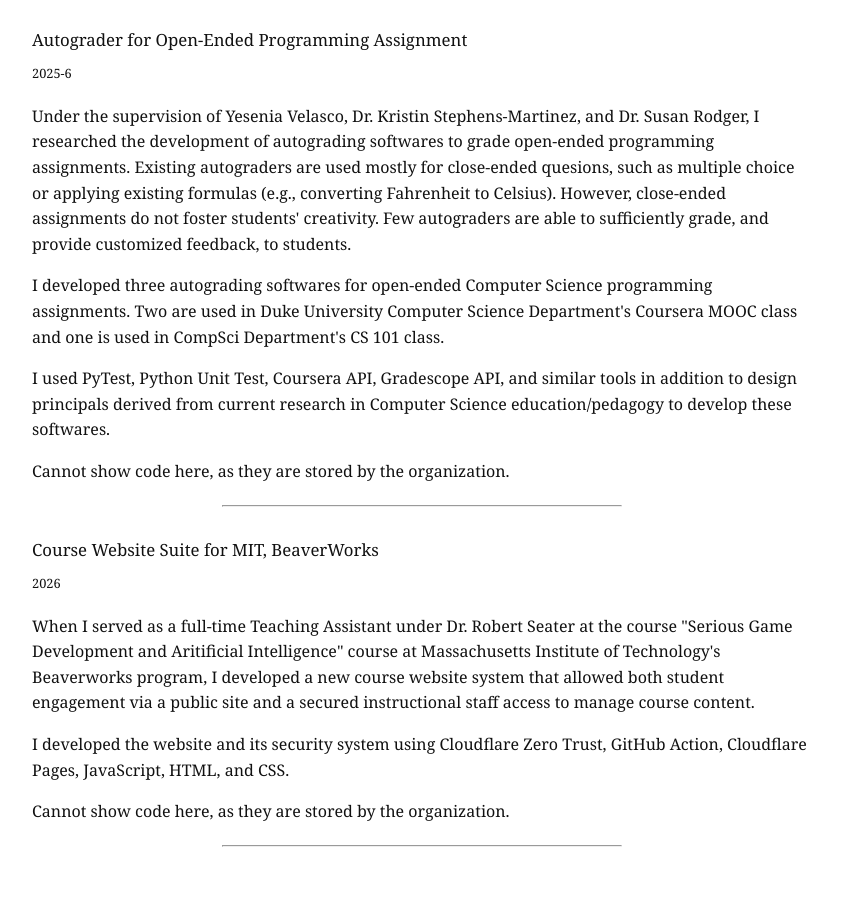
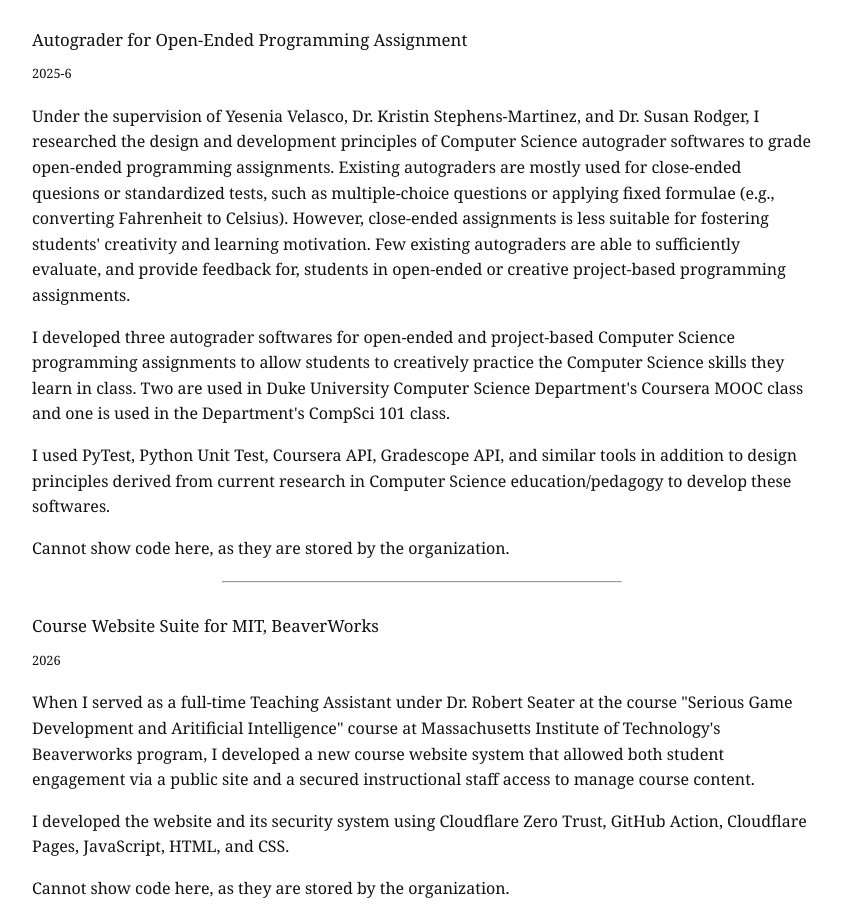
Before and after one commit to zzou21/zzou21.github.io, a plain HTML site: page pages/digitalHumanities.html in a window 1280 px wide. Shown: the part 5368-6272 px from the top of the page, without its empty margins (218-1059 px from the left). Before the commit the page ends 6229 px from the top, so only its background shows below. Drawn offline with Linux system fonts and the light colour scheme.

Commit message:
updated website phrasing

```diff
--- a/pages/digitalHumanities.html
+++ b/pages/digitalHumanities.html
@@ -194,9 +194,9 @@
   <h3 id="autograderDuke">Autograder for Open-Ended Programming Assignment</h3>
   <p class="projectdate">2025-6</p>
 
-  <p>Under the supervision of Yesenia Velasco, Dr. Kristin Stephens-Martinez, and Dr. Susan Rodger, I researched the development of autograding softwares to grade open-ended programming assignments. Existing autograders are used mostly for close-ended quesions, such as multiple choice or applying existing formulas (e.g., converting Fahrenheit to Celsius). However, close-ended assignments do not foster students' creativity. Few autograders are able to sufficiently grade, and provide customized feedback, to students.</p>
-  <p>I developed three autograding softwares for open-ended Computer Science programming assignments. Two are used in Duke University Computer Science Department's Coursera MOOC class and one is used in CompSci Department's CS 101 class.</p>
-  <p>I used PyTest, Python Unit Test, Coursera API, Gradescope API, and similar tools in addition to design principals derived from current research in Computer Science education/pedagogy to develop these softwares.</p>
+  <p>Under the supervision of Yesenia Velasco, Dr. Kristin Stephens-Martinez, and Dr. Susan Rodger, I researched the design and development principles of Computer Science autograder softwares to grade open-ended programming assignments. Existing autograders are mostly used for close-ended quesions or standardized tests, such as multiple-choice questions or applying fixed formulae (e.g., converting Fahrenheit to Celsius). However, close-ended assignments is less suitable for fostering students' creativity and learning motivation. Few existing autograders are able to sufficiently evaluate, and provide feedback for, students in open-ended or creative project-based programming assignments.</p>
+  <p>I developed three autograder softwares for open-ended and project-based Computer Science programming assignments to allow students to creatively practice the Computer Science skills they learn in class. Two are used in Duke University Computer Science Department's Coursera MOOC class and one is used in the Department's CompSci 101 class.</p>
+  <p>I used PyTest, Python Unit Test, Coursera API, Gradescope API, and similar tools in addition to design principles derived from current research in Computer Science education/pedagogy to develop these softwares.</p>
   <p>Cannot show code here, as they are stored by the organization.</p>
 
   <hr>
```
